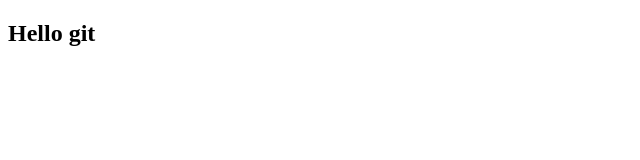
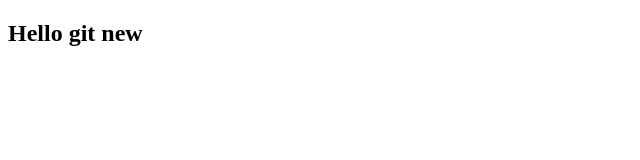
Before and after one commit to kouyaa/demo-git21, a plain HTML site: page index.html in a window 1280 px wide. Shown: the full height of the page, 0-640 px from the left. Drawn offline with Linux system fonts and the light colour scheme.

Commit message:
Update index.html
h

```diff
--- a/index.html
+++ b/index.html
@@ -6,6 +6,6 @@
     <title>Document</title>
 </head>
 <body>
-    <h2>Hello git</h2>
+    <h2>Hello git new </h2>
 </body>
 </html>
```
